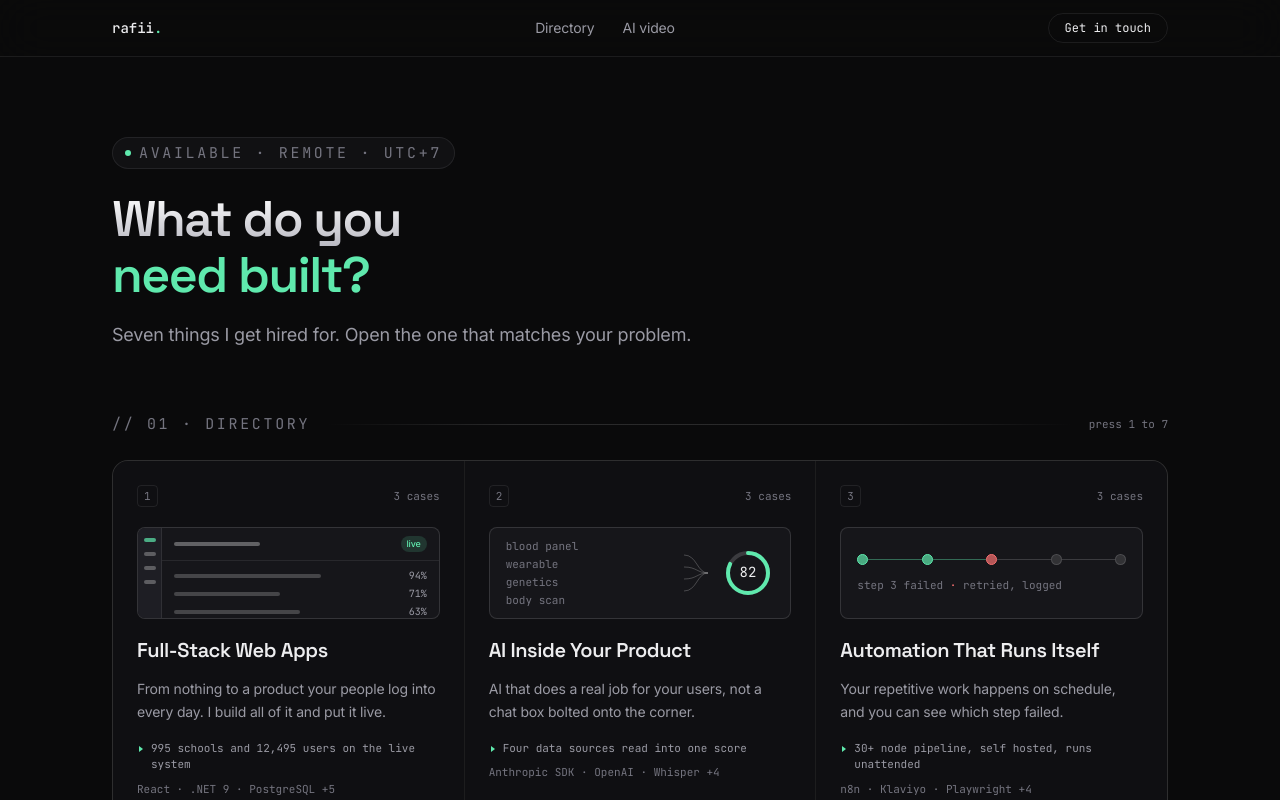
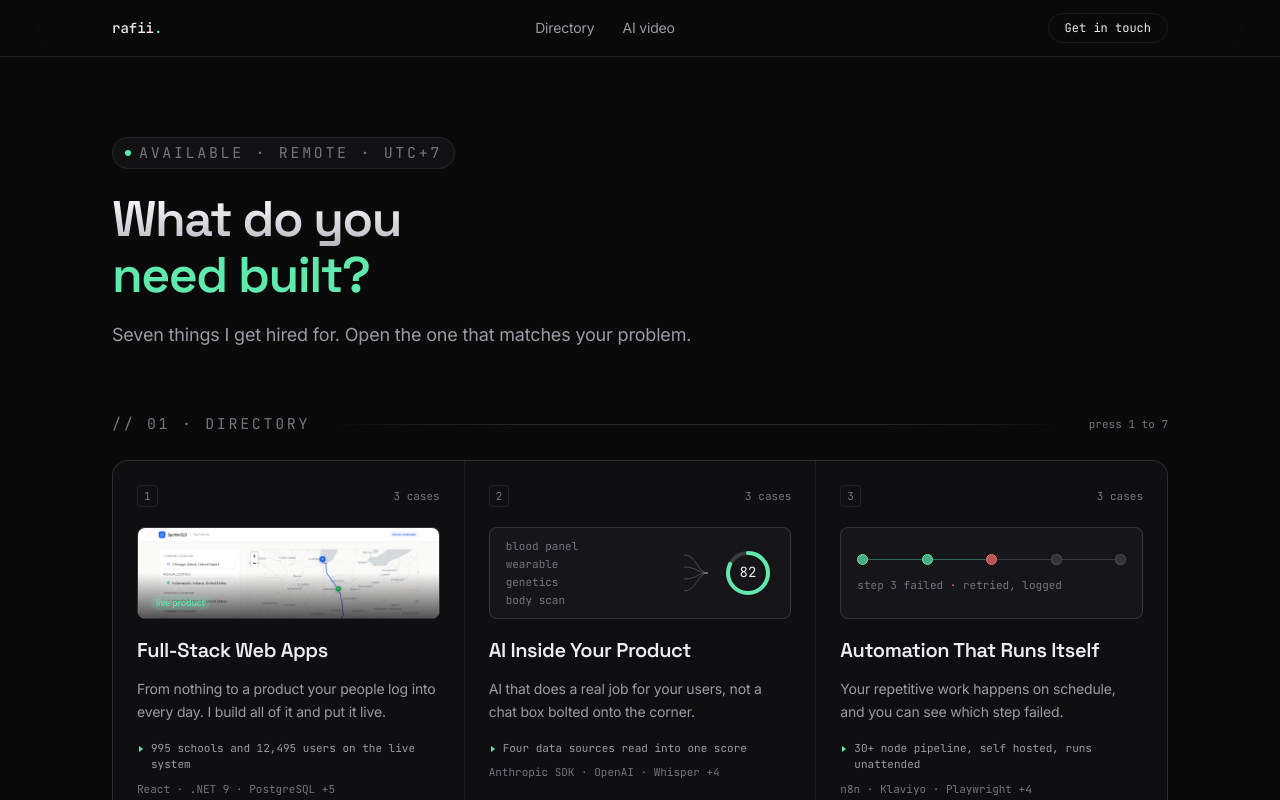
Before and after one commit to rafiimanggala/porto-web, a Next.js app: page / in a window 1280 px wide. Shown: the top 800 px of the page. Built offline with nearby package versions, Linux system fonts and the light colour scheme.

Commit message:
feat: use real Spotter ELD screenshot for Full-Stack Web Apps preview
Same treatment as the Shopify card: swap the abstract skeleton mockup
for a real, openly-showable screenshot with a live-product badge.
Removes the now-unused Bar() skeleton helper.

```diff
--- a/src/components/SwitchboardPreview.tsx
+++ b/src/components/SwitchboardPreview.tsx
@@ -1,8 +1,11 @@
 // The media anchor for each directory card (Card Grid pattern, editorial
-// variation). Purpose-built miniatures, not scaled screenshots: six real
-// mockups on the homepage would ship thousands of nodes for something the
-// reader only glances at. Every preview is decorative, so the card's
-// accessible name still comes from the title and value text alone.
+// variation). Mostly purpose-built miniatures, not scaled screenshots: real
+// mockups for every card would ship thousands of nodes for something the
+// reader only glances at. Two cards break that rule on purpose, where a real
+// screenshot exists for openly-showable, non-NDA work (Spotter ELD, the
+// Shopify storefront) and reads more convincingly than an abstract mockup
+// would. Every preview is decorative, so the card's accessible name still
+// comes from the title and value text alone.
 //
 // Rules kept per preview: one accent focal point, no motion of its own, and
 // nothing implied that the linked cases do not actually show.
@@ -16,56 +19,21 @@ import Image from "next/image";
 const BOX =
   "relative h-[92px] w-full overflow-hidden rounded-lg border border-line-strong bg-surface-2";
 
-// A single skeleton bar. Widths are passed in px so the miniature stays crisp
-// instead of reflowing into mush at the 1-column breakpoint.
-function Bar({ w, h = 4, tone = "line" }: { w: number; h?: number; tone?: "line" | "dim" | "accent" }) {
-  const bg =
-    tone === "accent"
-      ? "bg-accent/70"
-      : tone === "dim"
-        ? "bg-white/28"
-        : "bg-white/16";
-  return <span className={`block rounded-full ${bg}`} style={{ width: w, height: h }} />;
-}
-
-// 1 · Full-Stack Web Apps: the product shell a client logs into.
+// 1 · Full-Stack Web Apps: the live product, not a mockup of one.
 function ShellPreview() {
-  const rows = [
-    { w: "58%", v: "94%" },
-    { w: "42%", v: "71%" },
-    { w: "50%", v: "63%" },
-  ];
   return (
     <div className={BOX}>
-      <div className="absolute inset-y-0 left-0 w-[24px] border-r border-line bg-surface-3 py-2.5">
-        <div className="flex flex-col items-center gap-[10px]">
-          <Bar w={12} tone="accent" />
-          <Bar w={12} tone="dim" />
-          <Bar w={12} tone="dim" />
-          <Bar w={12} tone="dim" />
-        </div>
-      </div>
-      <div className="ml-[24px] h-full">
-        <div className="flex items-center justify-between border-b border-line px-3 py-2">
-          <span className="block h-[4px] w-[34%] rounded-full bg-white/32" />
-          <span className="rounded bg-accent/15 px-1.5 py-[1px] text-[9px] font-medium text-accent">
-            live
-          </span>
-        </div>
-        <div className="space-y-[8px] px-3 py-[10px]">
-          {rows.map((row) => (
-            <div key={row.w} className="flex items-center justify-between gap-3">
-              <span
-                className="block h-[4px] rounded-full bg-white/20"
-                style={{ width: row.w }}
-              />
-              <span className="mono nums text-[10px] leading-none text-dim">
-                {row.v}
-              </span>
-            </div>
-          ))}
-        </div>
-      </div>
+      <Image
+        src="/work/spotter-eld/06-results-top.png"
+        alt=""
+        fill
+        sizes="(min-width: 1024px) 33vw, (min-width: 640px) 50vw, 100vw"
+        className="object-cover object-top"
+      />
+      <div className="absolute inset-0 bg-gradient-to-t from-[#0a0a0b]/70 via-transparent to-transparent" />
+      <span className="absolute bottom-2 left-3 rounded bg-accent/15 px-1.5 py-[1px] text-[9px] font-medium text-accent">
+        live product
+      </span>
     </div>
   );
 }
```
